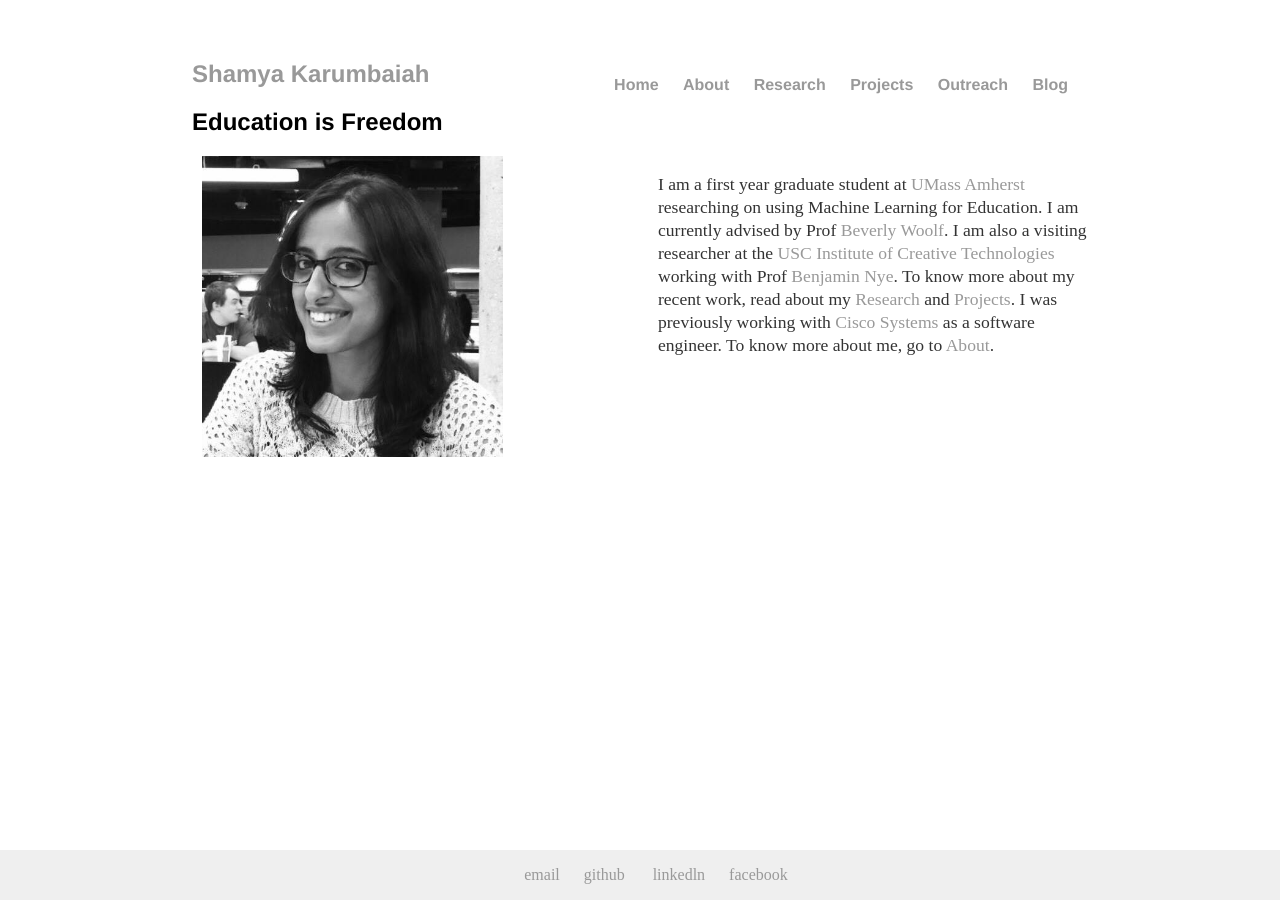
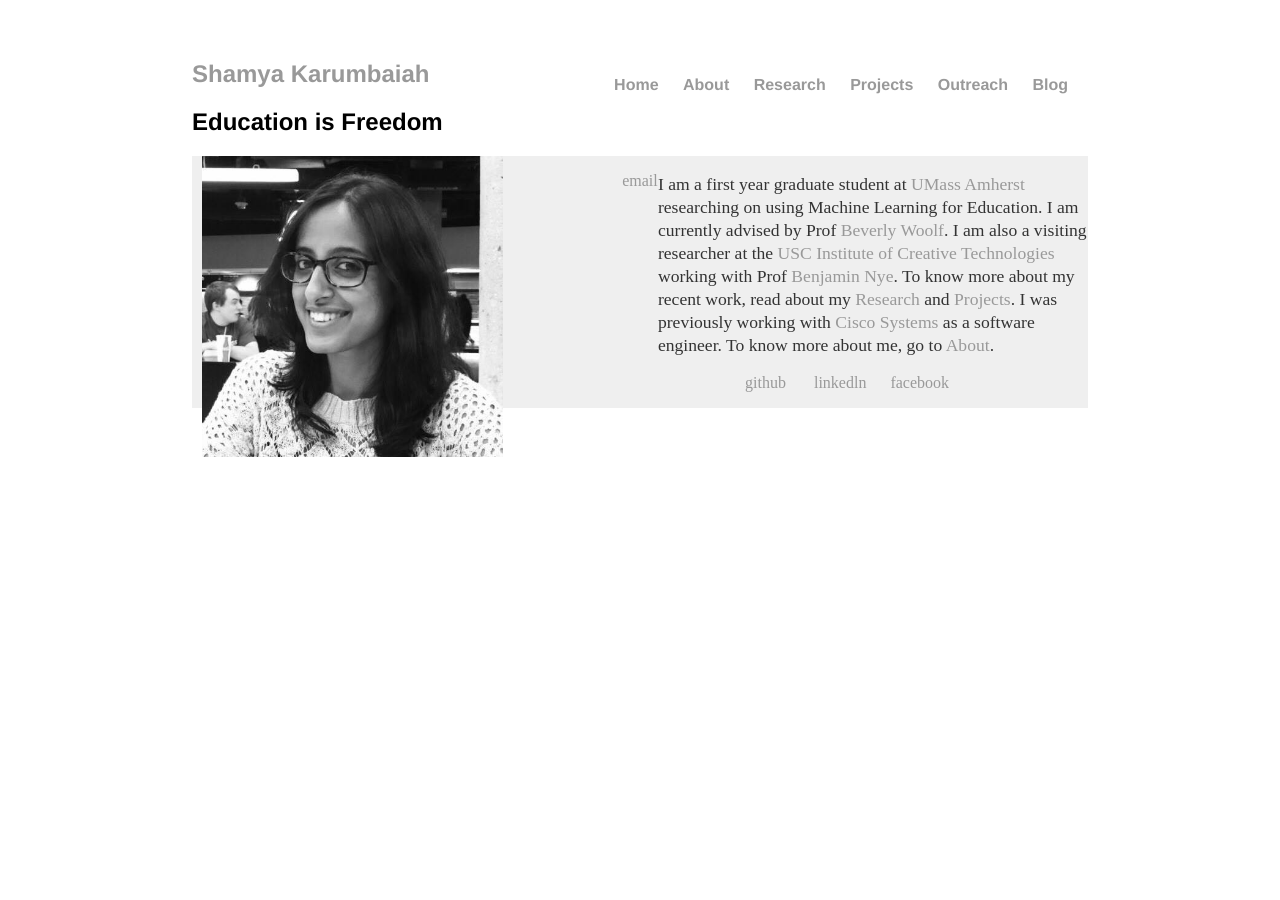
Before and after one commit to Shamya/shamyatest.github.io, a Jekyll site: the page built from index.html, in a window 1280 px wide. Built offline with Jekyll 4.4.1, drawn with Linux system fonts in a browser that asks for light colours.

Commit message:
Update main.css

```diff
--- a/css/main.css
+++ b/css/main.css
@@ -49,12 +49,12 @@
 }*/
 .footer {
   font-size: 1em;
-  position: absolute;
+  /*position: absolute;*/
   right: 0;
   bottom: 0;
   left: 0;
   margin: auto;
-  width: 100%;
+ /* width: 100%;*/
   padding: 1rem;
   background-color: #efefef;
   text-align: center;
```
